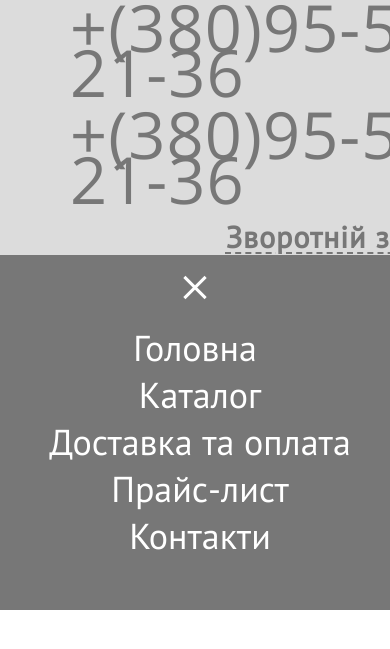
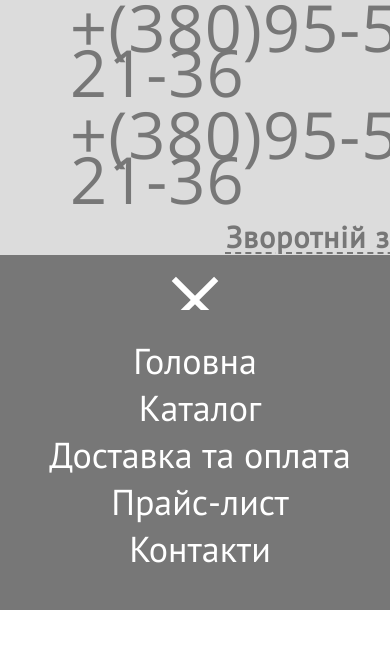
Before and after one commit to lelyyykk/3-maket, a plain HTML site: page index.html in a window 390 px wide. Both pictures are taken after a click on the button 195 px from the left and 432 px from the top of the page. Shown: the part 145-794 px from the top of the page. Drawn offline with nearby package versions, Linux system fonts and the light colour scheme.

Commit message:
Add files via upload

```diff
--- a/css/style.css
+++ b/css/style.css
@@ -180,7 +180,7 @@ header {
     display: flex;
     justify-content: center;
     width: 100%;
-    height: 65px;
+    height: 90px;
     background: #777777;
 }
 .menu__list {
@@ -188,7 +188,7 @@ header {
     margin: 0;
     display: flex;
     align-items: center;
-    padding-top: 14px;
+    padding-top: 27px;
 }
 
 .menu__list li a {
@@ -244,8 +244,6 @@ header {
         cursor: pointer;
         background-color: rgba(0,0,0,0);
         position: fixed;
-
-
     }
     .burger-menu .bar {
         width: 30px;
@@ -255,14 +253,13 @@ header {
     }
     .burger-menu.active .bar {
         background-color: #FFFFFF;
-
     }
     .menu.show {
         display: block;
     }
     .burger-menu .bar {
-        width: 30px;
-        height: 3px;
+        width: 60px;
+        height: 6px;
         background-color: #FFFFFF;
         margin: 5px 0;
         transition: all 0.3s ease;
@@ -271,10 +268,10 @@ header {
         opacity: 0;
     }
     .burger-menu.active .bar:first-child {
-        transform: translateY(13px) rotate(45deg);
+        transform: translateY(16px) rotate(45deg);
     }
     .burger-menu.active .bar:last-child {
-        transform: translateY(-13px) rotate(-45deg);
+        transform: translateY(-16px) rotate(-45deg);
     }
 
 }
```
